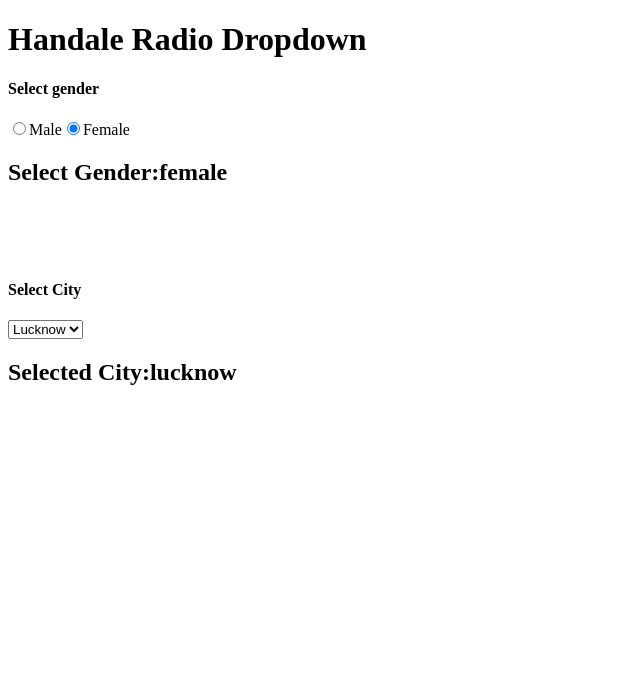
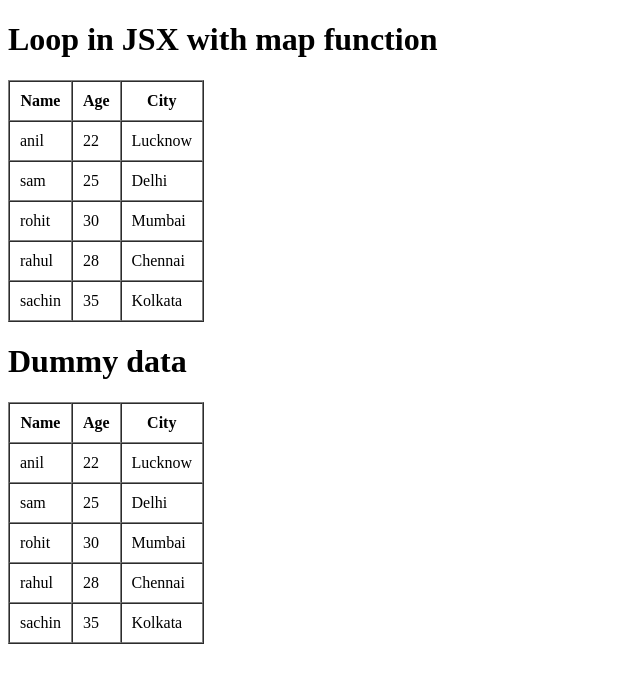
Before and after one commit to Raj226295/React_class, a React (Vite) app in the folder Desktop/Node/FSWD_6CEC/: page / in a window 1280 px wide. Shown: the top 682 px of the page, without its empty margins (0-640 px from the left). Built offline with nearby package versions, Linux system fonts and the light colour scheme.

Commit message:
Updated App.jsx userData

```diff
--- a/Desktop/Node/FSWD_6CEC/src/App.jsx
+++ b/Desktop/Node/FSWD_6CEC/src/App.jsx
@@ -295,33 +295,115 @@
 // }
 // export default App;
 // ===============14/01/26======Room_pre7=====================
-import { useState } from "react";
-import Radio from "./room_pre7/radio.jsx"
-function App(){
-  const[gender,setGender]=useState('female');
-  const[city,setCity]=useState('lucknow');
-  return(
+// import { useState } from "react";
+// import Radio from "./room_pre7/radio.jsx"
+// function App(){
+//   const[gender,setGender]=useState('female');
+//   const[city,setCity]=useState('lucknow');
+//   return(
+//     <div>
+//       <h1> Handale Radio Dropdown</h1>
+//       <h4>Select gender</h4>
+//       <input type="radio" onChange={(event)=>setGender(event.target.value)} name="geneder" value={"male"} checked={gender=="male"} id="male"/>
+//       <label htmlFor="male">Male</label>
+//       <input type="radio"onChange={(event)=>setGender(event.target.value)} name="geneder" value={"female"} checked={gender=='female'} id="female"/>
+//       <label htmlFor="female">Female</label>
+//       <h2>Select Gender:{gender}</h2>
+
+//       <br/><br/><br/>
+//       <h4>Select City</h4>
+//       <select onChange={(event)=>setCity(event.target.value)} defaultValue={"lucknow"}>
+//         <option value="noida">Noida</option>
+//         <option value="delhi">Delhi</option>
+//         <option value="lucknow">Lucknow</option>
+//         <option value="mumbai">Mumbai</option>
+//         <option value="bihar">Bihar</option>
+//       </select>
+//       <h2>Selected City:{city}</h2>
+
+//     </div>
+//   )
+// }
+// export default App;
+
+// ==================14/01/26 Room_pre8=========================
+
+function App() {
+
+  const userData = [
+    { name: 'anil', age: 22, city: "Lucknow" },
+    { name: "sam", age: 25, city: "Delhi" },
+    { name: "rohit", age: 30, city: "Mumbai" },
+    { name: "rahul", age: 28, city: "Chennai" },
+    { name: "sachin", age: 35, city: "Kolkata" }
+  ];
+
+  return (
     <div>
-      <h1> Handale Radio Dropdown</h1>
-      <h4>Select gender</h4>
-      <input type="radio" onChange={(event)=>setGender(event.target.value)} name="geneder" value={"male"} checked={gender=="male"} id="male"/>
-      <label htmlFor="male">Male</label>
-      <input type="radio"onChange={(event)=>setGender(event.target.value)} name="geneder" value={"female"} checked={gender=='female'} id="female"/>
-      <label htmlFor="female">Female</label>
-      <h2>Select Gender:{gender}</h2>
+      <h1>Loop in JSX with map function</h1>
 
-      <br/><br/><br/>
-      <h4>Select City</h4>
-      <select onChange={(event)=>setCity(event.target.value)} defaultValue={"lucknow"}>
-        <option value="noida">Noida</option>
-        <option value="delhi">Delhi</option>
-        <option value="lucknow">Lucknow</option>
-        <option value="mumbai">Mumbai</option>
-        <option value="bihar">Bihar</option>
-      </select>
-      <h2>Selected City:{city}</h2>
+      <table border="1" cellPadding={10} cellSpacing={0}>
+        <thead>
+          <tr>
+            <th>Name</th>
+            <th>Age</th>
+            <th>City</th>
+          </tr>
+        </thead>
+
+        <tbody>
+          {userData.map((user, index) => (
+            <tr key={index}>
+              <td>{user.name}</td>
+              <td>{user.age}</td>
+              <td>{user.city}</td>
+            </tr>
+          ))}
+        </tbody>
+      </table>
+
+      <h1>Dummy data</h1>
+
+      <table border="1" cellPadding={10} cellSpacing={0}>
+        <thead>
+          <tr>
+            <th>Name</th>
+            <th>Age</th>
+            <th>City</th>
+          </tr>
+        </thead>
+
+        <tbody>
+          <tr>
+            <td>anil</td>
+            <td>22</td>
+            <td>Lucknow</td>
+          </tr>
+          <tr>
+            <td>sam</td>
+            <td>25</td>
+            <td>Delhi</td>
+          </tr>
+          <tr>
+            <td>rohit</td>
+            <td>30</td>
+            <td>Mumbai</td>
+          </tr>
+          <tr>
+            <td>rahul</td>
+            <td>28</td>
+            <td>Chennai</td>
+          </tr>
+          <tr>
+            <td>sachin</td>
+            <td>35</td>
+            <td>Kolkata</td>
+          </tr>
+        </tbody>
+      </table>
 
     </div>
-  )
+  );
 }
+
 export default App;
```
